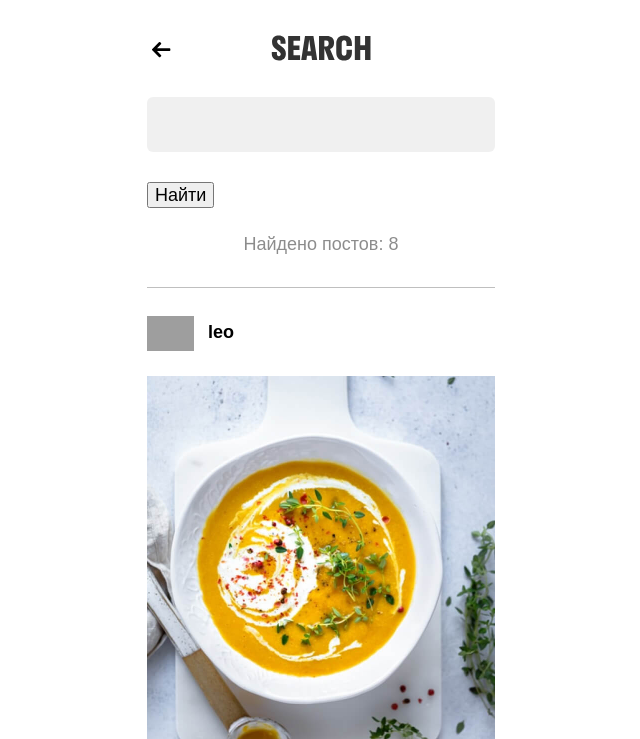
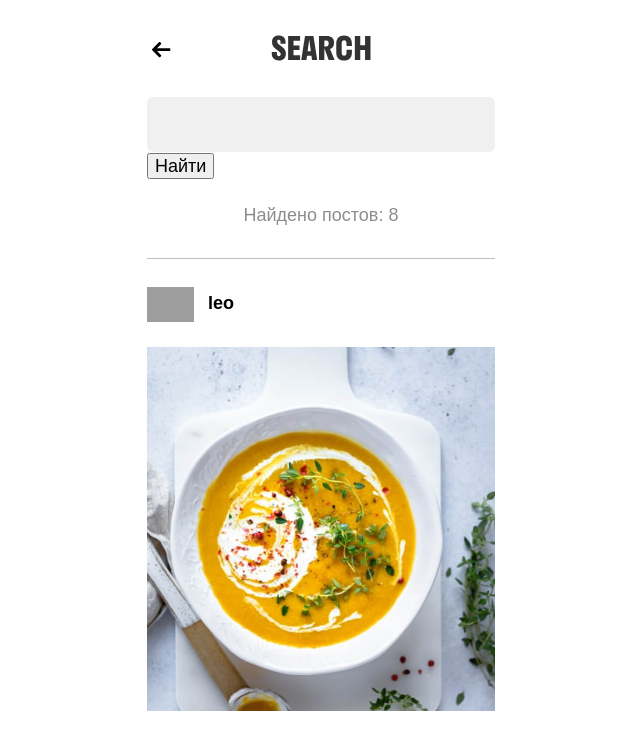
Before and after one commit to VinMariani/CW2, a Flask app: page /search/ in a window 1280 px wide. Shown: the top 739 px of the page, without its empty margins (319-959 px from the left). Run offline with Flask 2, Linux system fonts and the light colour scheme; grey boxes are pictures that could not be loaded.

Commit message:
окно поиска

```diff
--- a/coursework2_source-main/templates/index.html
+++ b/coursework2_source-main/templates/index.html
@@ -26,7 +26,9 @@
     <form action="/search/" class="search__form">
         <input type="search" class="search__input" name="word">
         <br>
-        <input type="submit" value="Найти" class="button">
+        <form action="/">
+            <button>Найти</button>
+        </form>
     </form>
     <section class="items">
         {% for post in all_posts %}
--- a/coursework2_source-main/templates/search.html
+++ b/coursework2_source-main/templates/search.html
@@ -27,8 +27,9 @@
     <div class="search">
         <form action="/search/" class="search__form">
             <input type="search" class="search__input" name="word">
-        <br>
-        <input type="submit" value="Найти" class="button">
+            <form action="/">
+                <button>Найти</button>
+            </form>
         </form>
         <p class="search__results">Найдено постов: {{posts_count}}</p>
     </div>
@@ -66,10 +67,12 @@
 </main>
 <svg xmlns="http://www.w3.org/2000/svg" style="display:none">
     <symbol id="back" viewbox="0 0 19 16" fill="none" width="19" height="16">
-      <path d="m17.34 6.19.028.006H5.074L8.94 2.322c.19-.189.293-.445.293-.714 0-.269-.104-.523-.293-.713L8.338.294A.997.997 0 0 0 7.628 0a.997.997 0 0 0-.71.293L.293 6.917A.995.995 0 0 0 0 7.63c0 .27.103.524.293.713l6.625 6.625c.189.189.441.293.71.293.269 0 .52-.104.71-.293l.601-.602a.995.995 0 0 0 .293-.71.965.965 0 0 0-.293-.696L5.031 9.064h12.322c.554 0 1.02-.477 1.02-1.03v-.851c0-.554-.48-.994-1.033-.994Z" fill="#000" />
+        <path d="m17.34 6.19.028.006H5.074L8.94 2.322c.19-.189.293-.445.293-.714 0-.269-.104-.523-.293-.713L8.338.294A.997.997 0 0 0 7.628 0a.997.997 0 0 0-.71.293L.293 6.917A.995.995 0 0 0 0 7.63c0 .27.103.524.293.713l6.625 6.625c.189.189.441.293.71.293.269 0 .52-.104.71-.293l.601-.602a.995.995 0 0 0 .293-.71.965.965 0 0 0-.293-.696L5.031 9.064h12.322c.554 0 1.02-.477 1.02-1.03v-.851c0-.554-.48-.994-1.033-.994Z"
+              fill="#000"/>
     </symbol>
     <symbol id="search" viewbox="0 0 100 26" fill="none" width="100" height="26">
-      <path d="M1.024 6.952c0 3.264 1.44 5.184 3.52 6.752l2.56 1.952c1.664 1.28 2.624 2.016 2.624 3.648 0 1.152-.704 1.856-1.888 1.856-1.152 0-1.92-.896-1.92-2.304V17H.8v2.08c0 4.128 3.168 6.4 7.04 6.4s7.04-2.24 7.04-6.816c0-3.104-1.536-5.056-3.584-6.592L8.64 10.024C7.072 8.84 6.144 8.136 6.144 6.568c0-1.12.704-1.728 1.664-1.728 1.056 0 1.728.704 1.728 2.176V8.68h5.024V6.92c0-4.32-2.976-6.4-6.752-6.4-3.712 0-6.784 1.824-6.784 6.432ZM29.099 20.36h-6.592v-5.28h5.952v-4.64h-5.952v-4.8H29.1V1H17.131v24H29.1v-4.64ZM34 1l-3.777 24h5.216l.576-4.32h4.416l.577 4.32h5.215L42.447 1H34Zm2.623 15.2 1.6-11.68 1.6 11.68h-3.2ZM53.352 25V13.192L57.671 25h5.984l-4.64-11.104c2.432-.832 4.032-2.752 4.032-5.728V7.24c0-4.064-2.976-6.24-7.072-6.24h-8v24h5.376Zm1.888-19.52c1.504 0 2.432.704 2.432 2.688v.448c0 2.144-.928 3.008-2.432 3.008h-1.888V5.48h1.888Zm20.25 9.28v2.56c0 2.624-.896 3.52-2.4 3.52s-2.4-.896-2.4-3.52V8.68c0-2.656.928-3.52 2.4-3.52 1.504 0 2.4.864 2.4 3.52v2.24h5.44V8.84c0-5.568-2.976-8.32-7.84-8.32s-7.84 2.752-7.84 8.32v8.32c0 5.568 2.976 8.32 7.84 8.32s7.84-2.752 7.84-8.32v-2.4h-5.44ZM89.259 25v-9.984h4.8V25h5.44V1h-5.44v9.344h-4.8V1h-5.44v24h5.44Z" fill="#000" fill-opacity=".8" />
+        <path d="M1.024 6.952c0 3.264 1.44 5.184 3.52 6.752l2.56 1.952c1.664 1.28 2.624 2.016 2.624 3.648 0 1.152-.704 1.856-1.888 1.856-1.152 0-1.92-.896-1.92-2.304V17H.8v2.08c0 4.128 3.168 6.4 7.04 6.4s7.04-2.24 7.04-6.816c0-3.104-1.536-5.056-3.584-6.592L8.64 10.024C7.072 8.84 6.144 8.136 6.144 6.568c0-1.12.704-1.728 1.664-1.728 1.056 0 1.728.704 1.728 2.176V8.68h5.024V6.92c0-4.32-2.976-6.4-6.752-6.4-3.712 0-6.784 1.824-6.784 6.432ZM29.099 20.36h-6.592v-5.28h5.952v-4.64h-5.952v-4.8H29.1V1H17.131v24H29.1v-4.64ZM34 1l-3.777 24h5.216l.576-4.32h4.416l.577 4.32h5.215L42.447 1H34Zm2.623 15.2 1.6-11.68 1.6 11.68h-3.2ZM53.352 25V13.192L57.671 25h5.984l-4.64-11.104c2.432-.832 4.032-2.752 4.032-5.728V7.24c0-4.064-2.976-6.24-7.072-6.24h-8v24h5.376Zm1.888-19.52c1.504 0 2.432.704 2.432 2.688v.448c0 2.144-.928 3.008-2.432 3.008h-1.888V5.48h1.888Zm20.25 9.28v2.56c0 2.624-.896 3.52-2.4 3.52s-2.4-.896-2.4-3.52V8.68c0-2.656.928-3.52 2.4-3.52 1.504 0 2.4.864 2.4 3.52v2.24h5.44V8.84c0-5.568-2.976-8.32-7.84-8.32s-7.84 2.752-7.84 8.32v8.32c0 5.568 2.976 8.32 7.84 8.32s7.84-2.752 7.84-8.32v-2.4h-5.44ZM89.259 25v-9.984h4.8V25h5.44V1h-5.44v9.344h-4.8V1h-5.44v24h5.44Z"
+              fill="#000" fill-opacity=".8"/>
     </symbol>
 </svg>
 </body>
```
Lines whose indentation alone changed are shown as unchanged.
